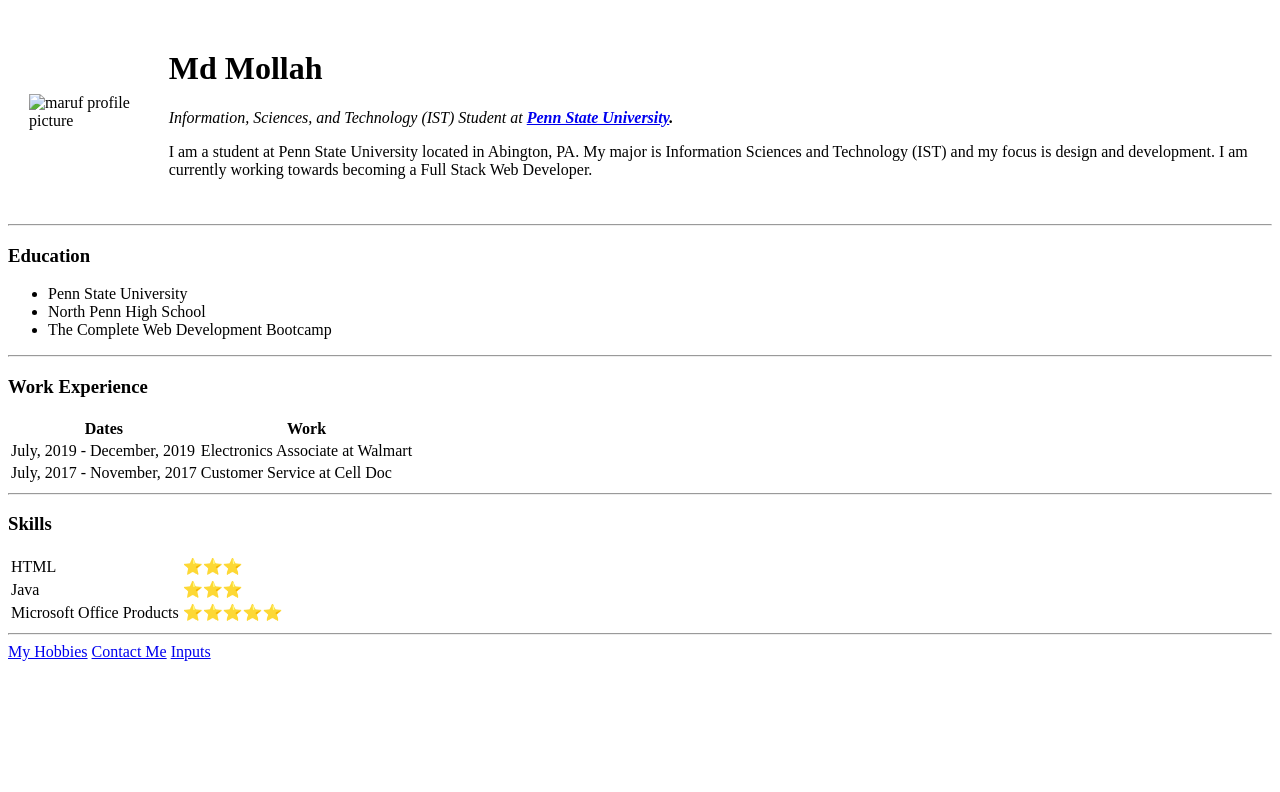
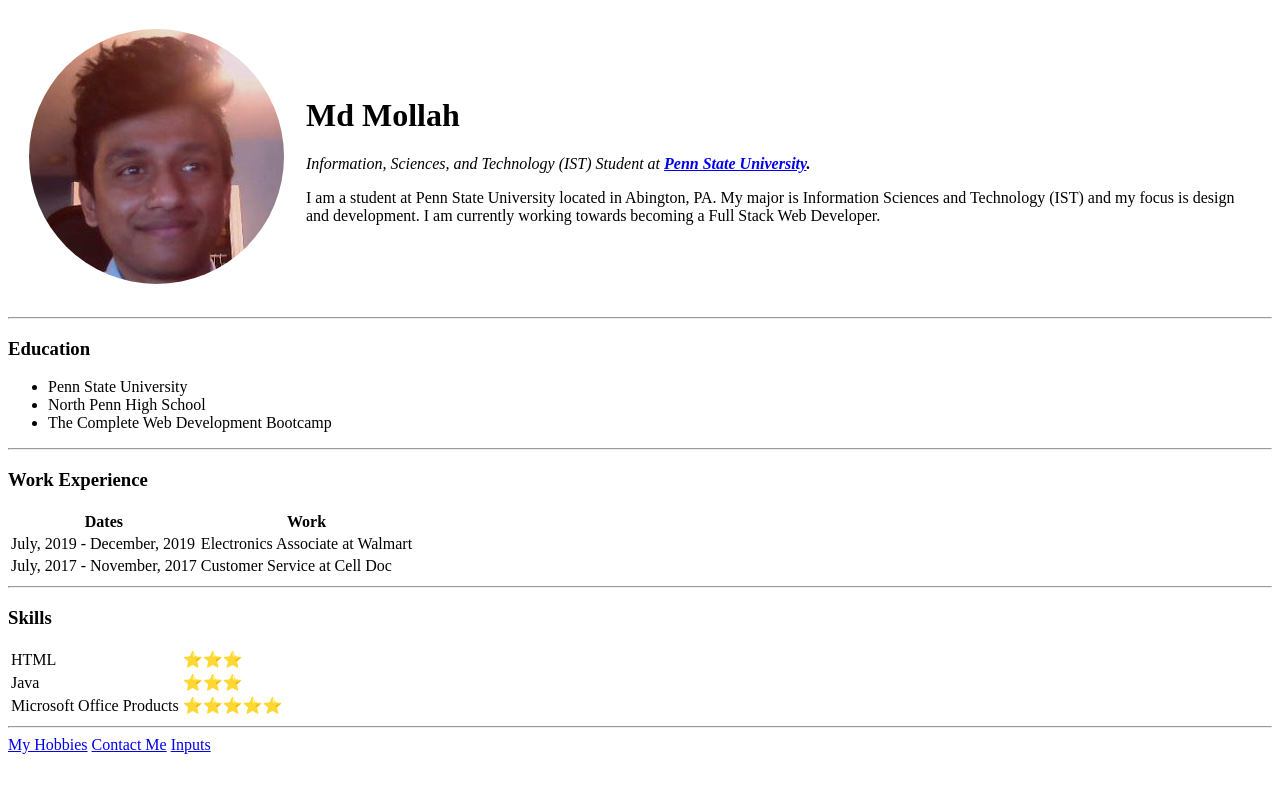
Before and after one commit to mdmmollah123/cv, a plain HTML site: page index.html in a window 1280 px wide. Drawn offline with Linux system fonts and the light colour scheme.

Commit message:
Update index.html

```diff
--- a/index.html
+++ b/index.html
@@ -9,7 +9,7 @@
   <body>
     <table cellspacing="20">
       <tr>
-        <td><img src="images/ProfilePicture.png" alt="maruf profile picture"></td>
+        <td><img src="ProfilePicture.png" alt="maruf profile picture"></td>
         <td><h1>Md Mollah</h1>
         <p><em>Information, Sciences, and Technology (IST) Student at <strong><a href="https://www.psu.edu/">Penn State University</a>.</strong></em></p>
         <p>I am a student at Penn State University located in Abington, PA.
```
